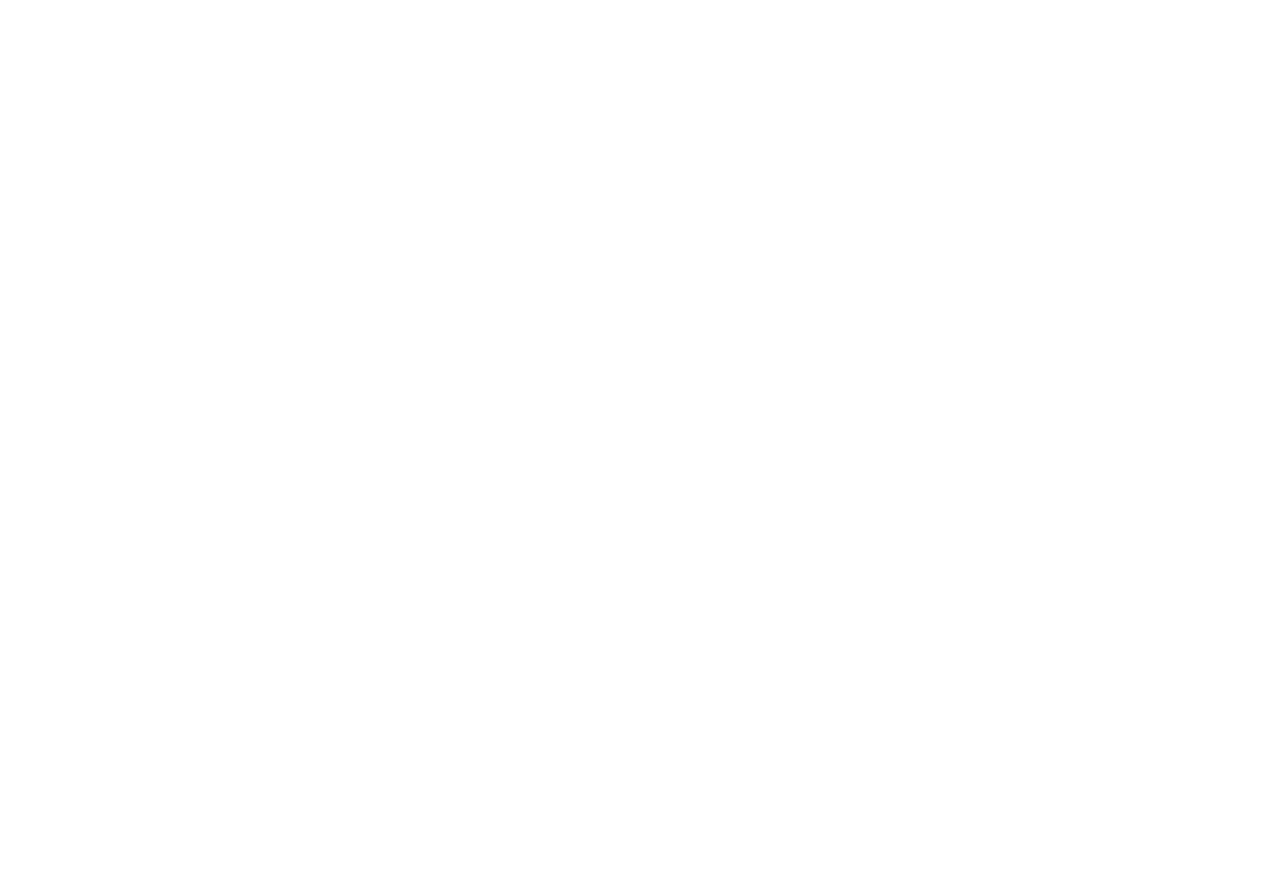
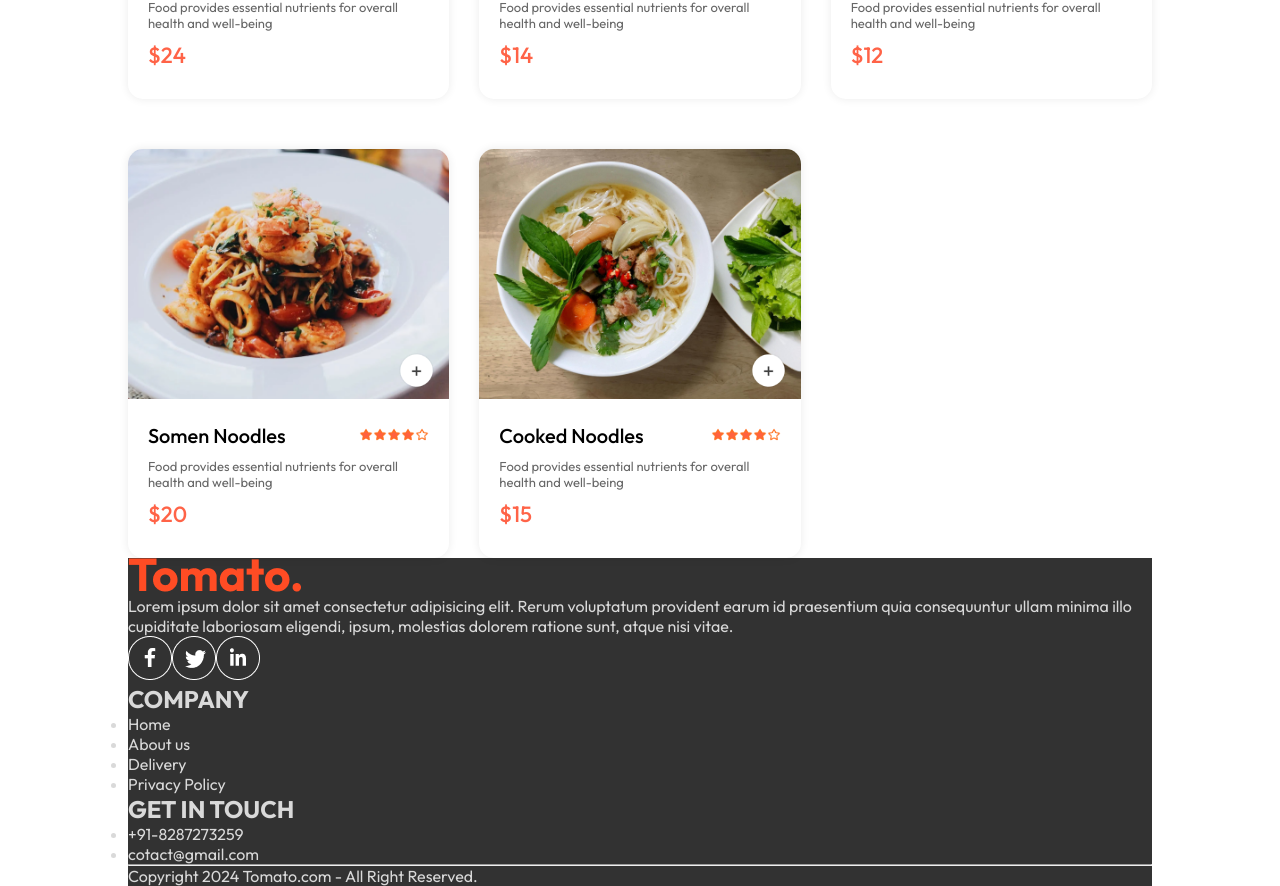
Before and after one commit to DiyaReact/FoodWebsite, a React (Vite) app: page / in a window 1280 px wide. Shown: the part 5567-6453 px from the top of the page. Before the commit the page ends 1016 px from the top, so only its background shows below. Built offline with nearby package versions, Linux system fonts and the light colour scheme.

Commit message:
31-08-commit-code

```diff
--- a/src/App.jsx
+++ b/src/App.jsx
@@ -4,6 +4,7 @@
 import Home from './components/Home/Home'
 import Cart from './components/Cart/Cart'
 import PlaceOrder from './components/PlaceOrder/PlaceOrder'
+import Footer from './components/master/Footer/Footer'
 
 const App = () =>{
   return(
@@ -15,6 +16,7 @@
         <Route path='cart' element={<Cart/>} />
         <Route path='order' element={<PlaceOrder/>} />
       </Routes>
+      <Footer/>
     </div>
     </Router>
   )
--- /dev/null
+++ b/src/components/FoodDisplay/FoodDisplay.jsx
@@ -0,0 +1,22 @@
+import React from 'react'
+import './FoodDisplay.scss'
+import FoodItem from '../FoodItem/FoodItem'
+
+const FoodDisplay = (props) => {
+
+    return (
+        <div className="food-display" id='food-display'>
+             <h1 className="heading">Top Dishes near you</h1>
+             <div className="food-display-list">
+            {
+                props.food_list.map((food_list, index)=>{
+                    return <FoodItem food_list={food_list} key={index} />
+                })
+            }
+             </div>
+
+        </div>
+    )
+}
+
+export default FoodDisplay
--- /dev/null
+++ b/src/components/FoodDisplay/FoodDisplay.scss
@@ -0,0 +1,11 @@
+.food-display{
+    margin-top: 30px;
+
+    .food-display-list{
+        display: grid;
+        grid-template-columns: repeat(auto-fill, minmax(250px, 1fr));
+        margin-top: 30px;
+        gap: 30px;
+        row-gap: 50px;
+    }
+}
--- /dev/null
+++ b/src/components/FoodItem/FoodItem.jsx
@@ -0,0 +1,34 @@
+import React, { useState } from 'react'
+import './FoodItem.scss'
+import { assets } from '../../assets/assets'
+
+
+const FoodItem = (props) => {
+    const [itemcount, setItemCount] = useState(0)
+    return(
+<div className="food-item">
+    <div className="img-box">
+        <img src={props.food_list.image} className='food-item-img' alt="" />
+        {
+            !itemcount
+            ?<img className="add" onClick={()=>setItemCount(prev=>prev+1)} src={assets.add_icon_white} alt=''/>
+            :<div className='food-item-counter'>
+                <img onClick={()=>setItemCount(prev=>prev-1)} src={assets.remove_icon_red} alt=''></img>
+                <p>{itemcount}</p>
+                <img onClick={()=>setItemCount(prev=>prev+1)} src={assets.add_icon_green} alt=''></img>
+             </div>
+        }
+    </div>
+     <div className="food-item-info">
+        <div className="food-item-name-rating">
+        <p>{props.food_list.name}</p>
+        <img src={assets.rating_starts} alt="" />
+        </div>
+        <p className="des">{props.food_list.description}</p>
+        <p className="price">${props.food_list.price}</p>
+     </div>
+</div>
+    )
+}
+
+export default FoodItem
--- /dev/null
+++ b/src/components/FoodItem/FoodItem.scss
@@ -0,0 +1,66 @@
+.food-item{
+    width: 100%;
+    margin: auto;
+    border-radius: 15px;
+    box-shadow: 0 0 10px #00000015;
+    transition: 0.3s;
+    animation: fadeIn 1s;
+    .img-box{
+        position: relative;
+
+        .add{
+            width: 35px;
+            position: absolute;
+            bottom: 15px;
+            right: 15px;
+            cursor: pointer;
+            border-radius: 50%;
+        }
+        .food-item-counter{
+            position: absolute;
+            bottom: 15px;
+            right: 15px;
+            display: flex;
+            align-items: center;
+            gap: 10px;
+            padding: 6px;
+            border-radius: 50px;
+            background-color: #fff;
+
+            img{
+                width: 30px;
+                cursor: pointer;
+            }
+        }
+    }
+    .food-item-img{
+        width: 100%;
+        border-radius: 15px 15px 0px 0px;
+    }
+    .food-item-info{
+        padding: 20px;
+        .food-item-name-rating{
+            display: flex;
+            justify-content: space-between;
+            align-items: center;
+            margin-bottom: 10px;
+            p{
+                font-size: 20px;
+                font-weight: 500;
+            }
+            img{
+                width: 70px;
+            }
+        }
+        .des{
+            color: #676767;
+            font-size: 13px;
+        }
+        .price{
+            color: tomato;
+            font-size: 22px;
+            font-weight: 500;
+            margin: 10px 0;
+        }
+    }
+}
--- a/src/components/Home/Home.jsx
+++ b/src/components/Home/Home.jsx
@@ -1,9 +1,14 @@
 import React, { useState } from "react";
 import './home.scss';
-import { menu_list } from "../../assets/assets";
+import { food_list, menu_list } from "../../assets/assets";
+import FoodDisplay from "../FoodDisplay/FoodDisplay";
 
 const Home = () => {
     const [category, setCategory] = useState("All")
+
+
+    // const {allStates} = useStatesContext()
+
     return(
         <>
 
@@ -32,8 +37,12 @@
                 }
             </div>
              <hr/>
+             {/* careate prop with food_list */}
+             <FoodDisplay food_list={food_list} />
         </section>
+
         </>
+
     )
 }
 
--- a/src/components/PlaceOrder/PlaceOrder.jsx
+++ b/src/components/PlaceOrder/PlaceOrder.jsx
@@ -2,7 +2,9 @@
 
 const PlaceOrder = () => {
     return(
-        <></>
+        <>
+        Parveen
+        </>
     )
 }
 
--- a/src/components/master/Footer/Footer.jsx
+++ b/src/components/master/Footer/Footer.jsx
@@ -0,0 +1,41 @@
+import React from 'react'
+import './footer.scss'
+import { assets } from '../../../assets/assets'
+
+export default function Footer() {
+    return (
+        <div className='footer' id='footer'>
+            <div className="footer-content">
+                <div className="footer-content-left">
+                    <img src={assets.logo} alt="" />
+                    <p>Lorem ipsum dolor sit amet consectetur adipisicing elit. Rerum voluptatum provident earum id praesentium quia consequuntur ullam minima illo cupiditate laboriosam eligendi, ipsum, molestias dolorem ratione sunt, atque nisi vitae.</p>
+                    <div className="footer-social-icon">
+                        <img src={assets.facebook_icon} alt="" />
+                        <img src={assets.twitter_icon} alt="" />
+                        <img src={assets.linkedin_icon} alt="" />
+                    </div>
+
+                </div>
+                <div className="footer-content-center">
+                    <h2>COMPANY</h2>
+                    <ul>
+                        <li>Home</li>
+                        <li>About us</li>
+                        <li>Delivery</li>
+                        <li>Privacy Policy</li>
+                    </ul>
+                </div>
+                <div className="footer-content-right">
+                    <h2>GET IN TOUCH</h2>
+                    <ul>
+                        <li>+91-8287273259</li>
+                        <li>cotact@gmail.com</li>
+                    </ul>
+                </div>
+            </div>
+            <hr/>
+            <p className="footer-copyright">Copyright 2024 Tomato.com - All Right Reserved. </p>
+
+        </div>
+    )
+}
--- a/src/components/master/Footer/Footer.scss
+++ b/src/components/master/Footer/Footer.scss
@@ -0,0 +1,5 @@
+.footer{
+    color: #d9d9d9;
+    background-color: #323232;
+    gap: 20px;
+}
--- a/src/context/StoreContext.jsx
+++ b/src/context/StoreContext.jsx
@@ -1,20 +1,45 @@
-import { createContext } from "react";
+import { useState, createContext, useContext } from 'react';
 import { food_list } from "../assets/assets";
+export const StatesContext = createContext();
 
-export const StoreContext = createContext(null)
+export const useStatesContext = () => useContext(StatesContext);
 
-const StoreContextProvider = (props) =>{
+export const StoreContext = ({ children }) => {
+
+  let contextValue = {
+    food_list
+  }
+
+  return (
+    <StatesContext.Provider value={{ contextValue }}>
+      {children}
+    </StatesContext.Provider>
+  );
+}
+
+export default StoreContext;
 
 
-    const contexValue = {
-      food_list
-    }
 
-    return(
-        <StoreContext.Provider value={contexValue}>
-            {props.children}
-        </StoreContext.Provider>
-    )
-}
 
-export default StoreContextProvider;
+
+// import { createContext } from "react";
+// import { food_list } from "../assets/assets";
+
+// export const StoreContext = createContext(null)
+
+// const StoreContextProvider = (props) =>{
+
+
+//     const contexValue = {
+//       food_list
+//     }
+
+//     return(
+//         <StoreContext.Provider value={contexValue}>
+//             {props.children}
+//         </StoreContext.Provider>
+//     )
+// }
+
+// export default StoreContextProvider;
--- a/src/main.jsx
+++ b/src/main.jsx
@@ -5,7 +5,7 @@
 import StoreContextProvider from './context/StoreContext.jsx'
 
 createRoot(document.getElementById('root')).render(
-  <StoreContextProvider>
+  // <StoreContextProvider>
     <App />
-  </StoreContextProvider>,
+  // </StoreContextProvider>
 )
```
Also changed, not shown: src/components/master/Header/Header.jsx (+13 -0 lines).
